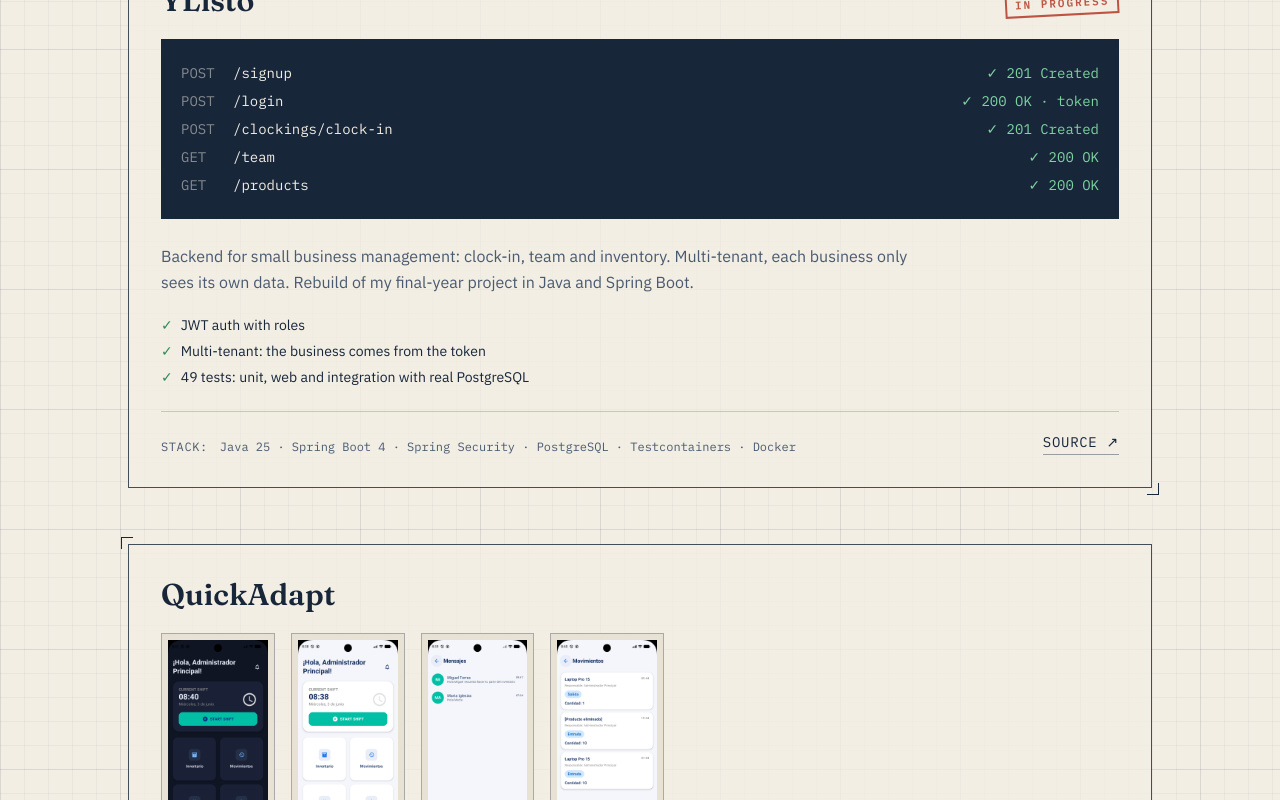
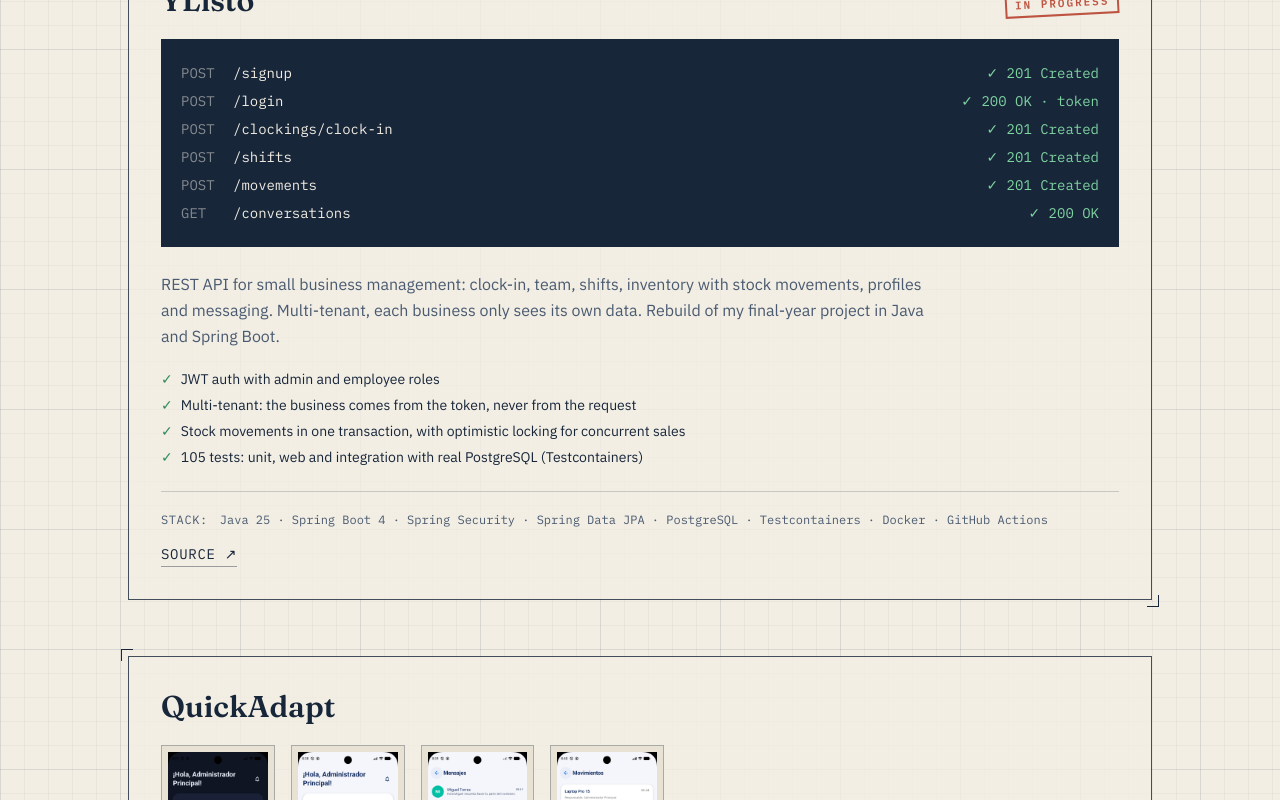
Before and after one commit to DavidBertsan/DavidBertsan.github.io, a React (Vite) app: page / in a window 1280 px wide. Shown: the part 2711-3511 px from the top of the page. Built offline with nearby package versions, Linux system fonts and the light colour scheme.

Commit message:
feat: update YListo with shifts, stock, messaging and 105 tests

```diff
--- a/src/components/Projects.jsx
+++ b/src/components/Projects.jsx
@@ -6,14 +6,14 @@ const projects = [
     title: 'YListo',
     wip: true,
     description: {
-      en: 'Backend for small business management: clock-in, team and inventory. Multi-tenant, each business only sees its own data. Rebuild of my final-year project in Java and Spring Boot.',
-      es: 'Backend de gestión para pequeños negocios: fichaje, equipo e inventario. Multi-tenant, cada negocio solo ve sus propios datos. Reconstrucción de mi proyecto final con Java y Spring Boot.',
+      en: 'REST API for small business management: clock-in, team, shifts, inventory with stock movements, profiles and messaging. Multi-tenant, each business only sees its own data. Rebuild of my final-year project in Java and Spring Boot.',
+      es: 'API REST de gestión para pequeños negocios: fichaje, equipo, turnos, inventario con movimientos de stock, perfil y mensajería. Multi-tenant, cada negocio solo ve sus propios datos. Reconstrucción de mi proyecto final con Java y Spring Boot.',
     },
     facts: {
-      en: ['JWT auth with roles', 'Multi-tenant: the business comes from the token', '49 tests: unit, web and integration with real PostgreSQL'],
-      es: ['Autenticación JWT con roles', 'Multi-tenant: el negocio sale del token', '49 tests: unitarios, web e integración con PostgreSQL real'],
+      en: ['JWT auth with admin and employee roles', 'Multi-tenant: the business comes from the token, never from the request', 'Stock movements in one transaction, with optimistic locking for concurrent sales', '105 tests: unit, web and integration with real PostgreSQL (Testcontainers)'],
+      es: ['Autenticación JWT con roles de admin y empleado', 'Multi-tenant: el negocio sale del token, nunca de la petición', 'Movimientos de stock en una transacción, con bloqueo optimista para ventas concurrentes', '105 tests: unitarios, web e integración con PostgreSQL real (Testcontainers)'],
     },
-    tags: ['Java 25', 'Spring Boot 4', 'Spring Security', 'PostgreSQL', 'Testcontainers', 'Docker'],
+    tags: ['Java 25', 'Spring Boot 4', 'Spring Security', 'Spring Data JPA', 'PostgreSQL', 'Testcontainers', 'Docker', 'GitHub Actions'],
     github: 'https://github.com/DavidBertsan/ylisto-backend',
     terminal: true,
   },
@@ -54,8 +54,9 @@ function ApiTrace() {
     ['POST', '/signup', '201 Created'],
     ['POST', '/login', '200 OK · token'],
     ['POST', '/clockings/clock-in', '201 Created'],
-    ['GET', '/team', '200 OK'],
-    ['GET', '/products', '200 OK'],
+    ['POST', '/shifts', '201 Created'],
+    ['POST', '/movements', '201 Created'],
+    ['GET', '/conversations', '200 OK'],
   ]
   return (
     <div className="bg-ink text-paper font-mono text-xs sm:text-sm p-4 sm:p-5 mb-6 overflow-x-auto" aria-label="API flow">
```
